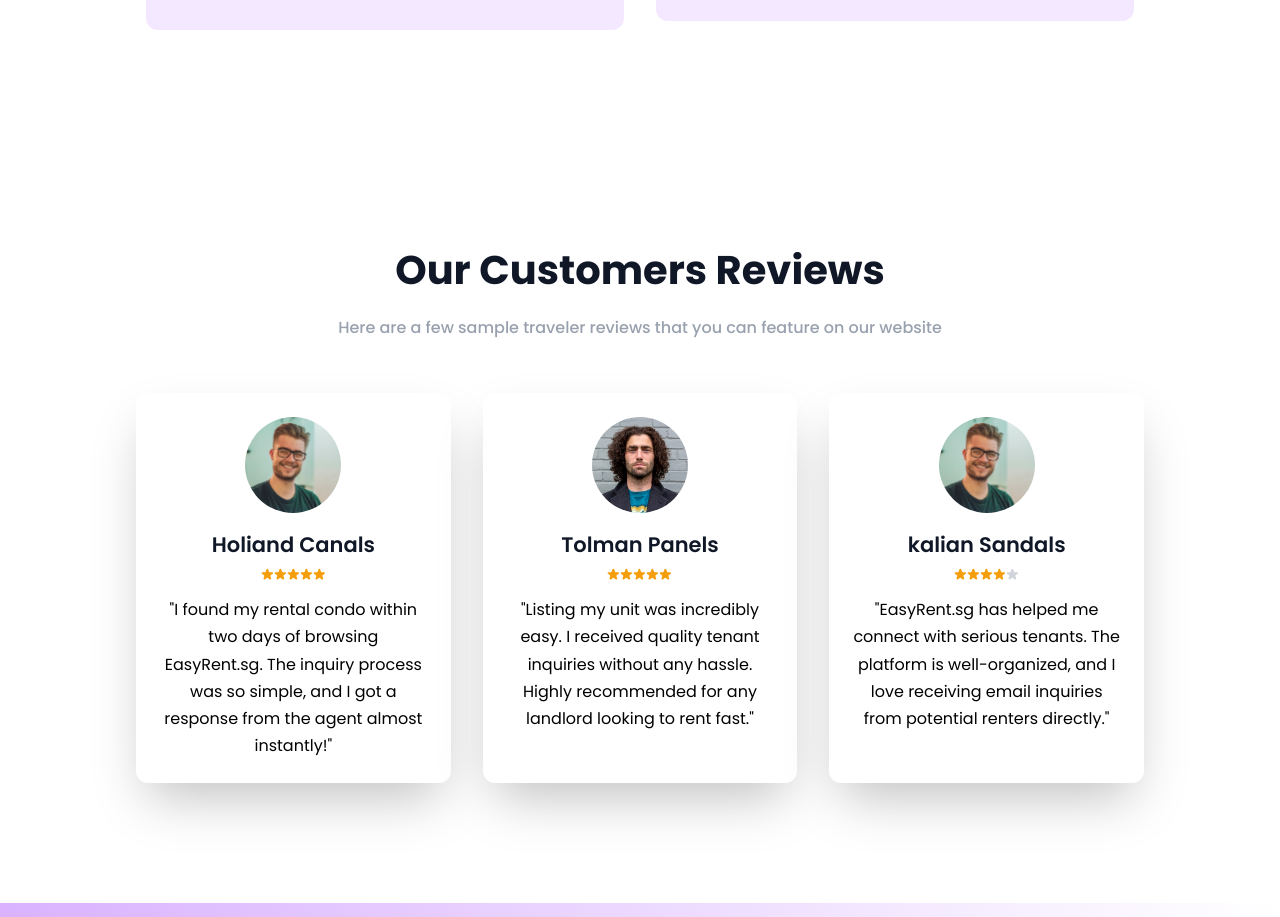
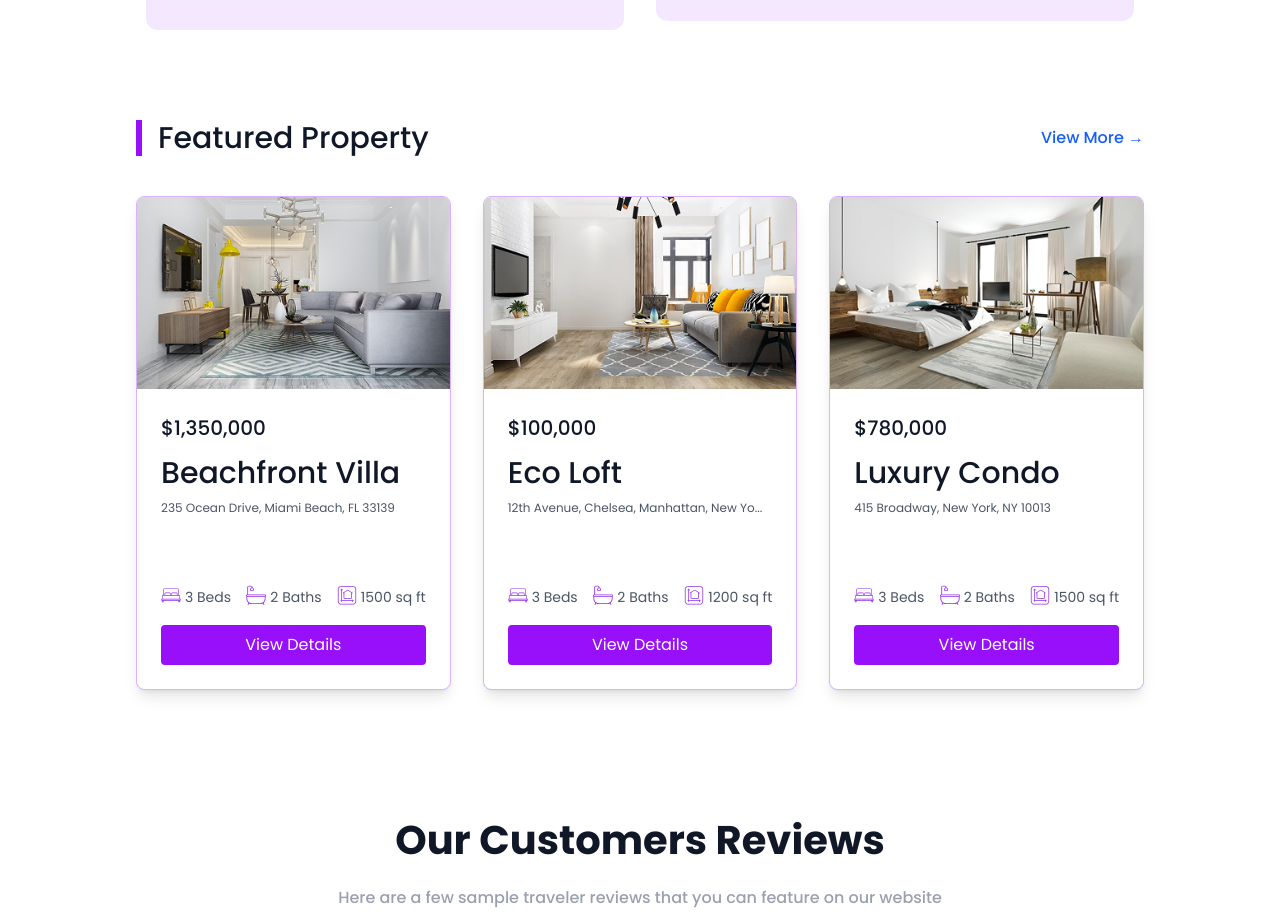
Before and after one commit to AfsanaChoity/Home-Rent-Project, a Next.js app: page / in a window 1280 px wide. Shown: the part 1640-2557 px from the top of the page. Built offline with nearby package versions, Linux system fonts and the light colour scheme.

Commit message:
featured property  added

```diff
--- /dev/null
+++ b/src/app/components/FeaturedProperty.jsx
@@ -0,0 +1,84 @@
+import { properties } from "@/app/fakeData/Data";
+import Image from "next/image";
+import React from "react";
+import { Area, Baths, Beds } from "./logo";
+
+export default function FeaturedProperty() {
+  return (
+    <div className="md:px-[120px] bg-white">
+      <div className="max-w-7xl mx-auto px-4">
+        <div className="flex justify-between items-center mb-[40px]">
+          <h2 className="text-3xl font-medium text-gray-900 border-l-purple-600 border-l-6 pl-4">
+            Featured Property
+          </h2>
+          <a
+            href="#"
+            className="text-blue-600 hover:text-blue-800 font-medium flex items-center"
+          >
+            View More →
+          </a>
+        </div>
+
+        <div className="grid md:grid-cols-2 lg:grid-cols-3 gap-8">
+          {properties.map((property) => {
+            return (
+              <div
+                key={property.id}
+                className="bg-white rounded-lg shadow-lg overflow-hidden hover:shadow-xl transition-shadow border border-purple-300"
+              >
+                {/* Image*/}
+                <div className="h-48 bg-gray-200 relative">
+                  <Image
+                    src={property.image}
+                    width={380}
+                    height={254}
+                    alt="Property Image"
+                    className="w-full h-full object-cover"
+                  />
+                </div>
+
+                {/* Card  */}
+                <div className="p-6 flex flex-col gap-4 bg-white rounded-lg shadow-md min-h-[300px]">
+                  {/* Top */}
+                  <div>
+                    <div className="flex justify-between items-center mb-2">
+                      <span className="text-[20px] font-medium text-gray-900">
+                        {property.price}
+                      </span>
+                    </div>
+                    <h3 className="text-[30px] font-medium text-gray-900 mb-1">
+                      {property.title}
+                    </h3>
+                    <p className="text-gray-600 text-xs">{property.location}</p>
+                  </div>
+
+                  {/* Bottom */}
+                  <div className="mt-auto">
+                    <div className="flex justify-between text-sm text-gray-600 mb-4 items-center">
+                      <span className="flex items-center ">
+                        <Beds className="w-6 h-6 inline-block" />{" "}
+                        {property.beds} Beds
+                      </span>
+                      <span className="flex items-center ">
+                        <Baths className="w-6 h-6 inline-block" />{" "}
+                        {property.baths} Baths
+                      </span>
+                      <span className="flex items-center ">
+                        <Area className="w-6 h-6 inline-block" />{" "}
+                        {property.sqft}
+                      </span>
+                    </div>
+                    {/* Button */}
+                    <button className="w-full bg-purple-600 text-white text-[16px] py-2 rounded hover:bg-purple-700 transition-colors">
+                      View Details
+                    </button>
+                  </div>
+                </div>
+              </div>
+            );
+          })}
+        </div>
+      </div>
+    </div>
+  )
+}
--- a/src/app/components/Reviews.jsx
+++ b/src/app/components/Reviews.jsx
@@ -7,7 +7,7 @@
 const Reviews = () => {
   return (
     <div className="py-[120px] bg-white ">
-      <div className="max-w-7xl mx-auto px-4">
+      <div className="max-w-7xl mx-auto px-2 md:px-4">
         <h2 className="text-[40px] font-bold text-center text-gray-900 mb-4">
           Our Customers Reviews
         </h2>
--- a/src/app/fakeData/Data.js
+++ b/src/app/fakeData/Data.js
@@ -12,9 +12,9 @@
   {
     id: 2,
     title: "Eco Loft",
-    location: "12th Avenue, Chelsea, Manhattan, New York, NY",
+    location: "12th Avenue, Chelsea, Manhattan, New Yo...",
     price: "$100,000",
-    beds: 2,
+    beds: 3,
     baths: 2,
     sqft: "1200 sq ft",
     image: "/images/image2.png",
@@ -24,9 +24,9 @@
     title: "Luxury Condo",
     location: "415 Broadway, New York, NY 10013",
     price: "$780,000",
-    beds: 2,
+    beds: 3,
     baths: 2,
-    sqft: "1300 sq ft",
+    sqft: "1500 sq ft",
     image: "/images/image3.png",
   },
 ];
--- a/src/app/page.js
+++ b/src/app/page.js
@@ -4,12 +4,14 @@
 import Form from "./components/Form";
 import ReadyToGo from "./components/ReadyToGo";
 import Reviews from "./components/Reviews";
+import FeaturedProperty from "./components/FeaturedProperty";
 
 export default function Home() {
   return (
     <div>
       <Hero></Hero>
       <Form></Form>
+      <FeaturedProperty></FeaturedProperty>
       <Reviews></Reviews>
       <ReadyToGo></ReadyToGo>
     </div>
```
